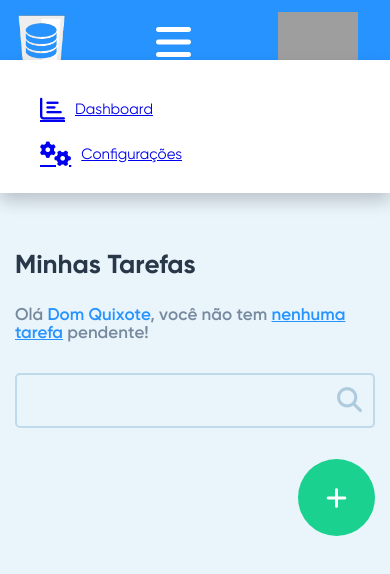
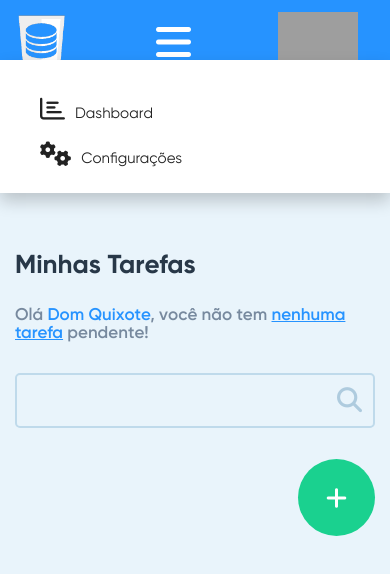
Before and after one commit to bruno2077/ls-tasks, a Vue app: page /app/dashboard in a window 390 px wide. Both pictures are taken after a click on the element 173 px from the left and 41 px from the top of the page. Shown: the top 574 px of the page. Built offline with nearby package versions, Linux system fonts and the light colour scheme; grey boxes are pictures that could not be loaded.

Commit message:
estilo pronto. falta revisar.

```diff
--- a/src/App.vue
+++ b/src/App.vue
@@ -44,8 +44,6 @@ async function loadData(){
 	if(lsNotes)
 		myStore.loadNotes(lsNotes)
 
-	console.log("onload user: ", myStore.user)
-	console.log("onload notes: ", myStore.notes)
 	if(router){
 
 	}
--- a/src/components/NavBar.vue
+++ b/src/components/NavBar.vue
@@ -12,15 +12,6 @@
                         <span>{{link.label}}</span>
                     </router-link>
                 </li>
-
-                <!-- <router-link v-for="(link, index) in links" :key="index"
-                    :to="link.url"
-                >
-                    <li class="navLink" :class="url === link.url ? 'selected' : ''" :to="link.url">
-                        <i :class="link.icon"></i>
-                        <span>{{link.label}}</span>
-                    </li>
-                </router-link> -->
             </ul>
 
             <!-- show horizontal -->
@@ -29,13 +20,12 @@
 
                 <div class="dropdown-content">
                     <ul>
-                        <router-link v-for="(link, index) in links" :key="index"
-                            class="navLinkMobile" :class="url === link.url ? 'selected' : ''"
-                            :to="link.url" tag="li"
-                        >
+                        <li v-for="(link, index) in links" :key="index" class="navLinkMobile" :class="url === link.url ? 'selected' : ''">
+                        <router-link  :to="link.url" >
                             <i :class="link.icon"></i>
                             <span>{{link.label}}</span>
                         </router-link>
+                        </li>
                     </ul>
                 </div>
             </div>
@@ -255,9 +245,16 @@
                 list-style: none
                 padding: 0px
                 .navLinkMobile
-                    padding: 10px 0px 10px 40px
+
                     display: flex
                     align-items: center
+                    a
+                        padding: 10px 0px 10px 40px
+                        text-decoration: none
+                        display: inline-block
+                        width: 100%
+                        &:visited, &:link, &:hover, &:active
+                            color: inherit
                     i
                         font-size: 25px
                         margin-right: 10px
--- a/src/components/Note.vue
+++ b/src/components/Note.vue
@@ -216,6 +216,8 @@ onBeforeMount( () => {
         .note
             > div
                 min-width: 120px
+                display: flex
+                justify-content: flex-end
         .checkContainer
             .checkLabel
                 font-size: 12px
--- a/src/views/TodoPage/Configuration.vue
+++ b/src/views/TodoPage/Configuration.vue
@@ -11,6 +11,7 @@
                 <div class="avatarDiv" @click="openAvatarModal()">
                     <img :src="`https://api.dicebear.com/5.x/adventurer/svg?seed=${avatarSeed}`" alt="Avatar" >
                 </div>
+                <span>Avatar</span>
             </div>
 
             <div class="">
@@ -82,13 +83,13 @@
                         <span @click="generateNewAvatars()">Mudar <i class="fas fa-sync-alt" style="margin-left: 4px; display: inline-block;"></i></span>
                     </div>
                     <div v-for="(seed, index) in images" :key="index" class="listItem">
-                        <!-- <div class="avatarDiv"> -->
+                        <div class="imgDiv">
                             <img
                                 :src="`https://api.dicebear.com/5.x/adventurer/svg?seed=${seed}`"
                                 :alt="'avatar'+index"
                                 @click="pickAvatar(seed)"
                             >
-                        <!-- </div> -->
+                        </div>
                     </div>
                     <div style="width: 100%; display: flex; padding: 20px 5px 10px 5px; justify-content: center">
                         <button class="btn sm red" style="width: 100%" @click="showAvatarModal = false">Cancelar</button>
@@ -188,17 +189,20 @@
             color: #283848
 
 
-
-
     .avatarContainer
         display: flex
+        flex-direction: column
         justify-content: center
+        align-items: center
         margin-bottom: 10px
+        > span
+            color: #4E657B
+            font-weight:  600
     .avatarDiv
         width: $avatarSize
         height: $avatarSize
         background-color: #fff
-        border-radius: 50%
+        border-radius: 25%
         display: flex
         align-items: center
         justify-content: center
@@ -213,25 +217,38 @@
         align-items: center
         justify-content: space-between
         flex-wrap: wrap
-        width: 400px
+        width: 100%
+        margin: 0px 25px
+        // background-color: pink
         position: relative
         .avatarRefresh
-            text-align: right
+            text-align: center
             width: 100%
-            margin-bottom: 5px
+            margin-bottom: 15px
             > span
-                margin-right: 15px
+                // margin-right: 15px
                 cursor: pointer
                 &:hover
                     color: #2693FF
         .listItem
-            margin: 8px
-            width: 90px
-            cursor: pointer
-            border-radius: 8px
-            border: 2px solid transparent
-            &:hover
-                border: 2px solid #2693FF
+            width: 33%
+            display: flex
+            align-items: center
+            justify-content: center
+            @media screen and (max-width: 450px)
+                width: 50%
+            .imgDiv
+                padding: 0px 8px
+                cursor: pointer
+                border-radius: 8px
+                border: 2px solid transparent
+                &:hover
+                    border: 2px solid #2693FF
+                img
+                    width: 100px
+                    height: 100px
+
+
 
     .row
         display: flex
--- a/src/views/TodoPage/Dashboard.vue
+++ b/src/views/TodoPage/Dashboard.vue
@@ -329,7 +329,6 @@
         selectedNote.value = {...noteInitialState}
         showEditModal.value = false
         getNotes()
-        console.log('KaPpA')
     }
 </script>
 
@@ -468,7 +467,7 @@
             margin-bottom: 6px
             .btn
                 height: 41px
-                margin: 0px 6px
+                margin: 5px 6px
                 padding: 0px 27px
 
     .editNoteModal
@@ -491,13 +490,14 @@
             display: flex
             justify-content: space-between
             align-items: center
+            flex-wrap: wrap
             div
                 display: flex
                 .divRadio
                     position: relative
                     display: flex
                     align-items: center
-                    margin-right: 12px
+                    margin: 10px 12px 10px 0px
                     cursor: pointer
                     .outer
                         position: absolute
--- a/src/views/TodoPage/Index.vue
+++ b/src/views/TodoPage/Index.vue
@@ -79,6 +79,7 @@
 		display: flex
 		height: 100vh
 		width: 100vw
+		overflow: hidden
 	.navBarMain
 		width: 106px
 	.todoRight
@@ -89,7 +90,7 @@
 		width: 100%
 		height: 83px
 	.todoRouterContainer
-		height: calc(100% - 83px) // desconta a navBarTop
+		height: calc(100vh - 83px) // desconta a navBarTop
 
 	@media only screen and (max-width:768px)
 		.todoContainer
@@ -99,6 +100,7 @@
 			height: 83px
 		.navBarTop
 			display: none
-		.todoRouterContainer
-			height: 100%
+		// .todoRouterContainer
+		// 	height: calc(100% - 323px)
+		// 	overflow: auto
 </style>
```
